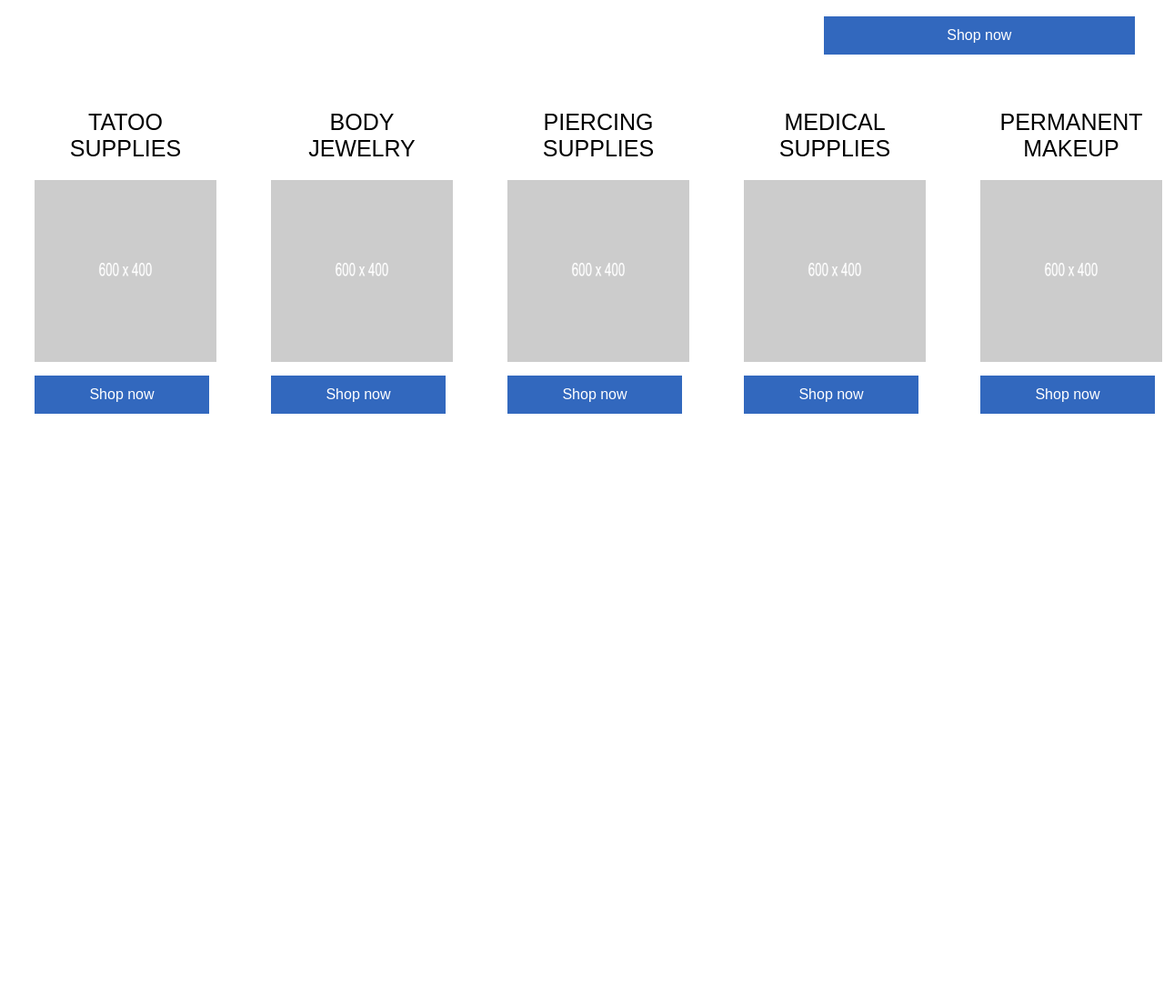
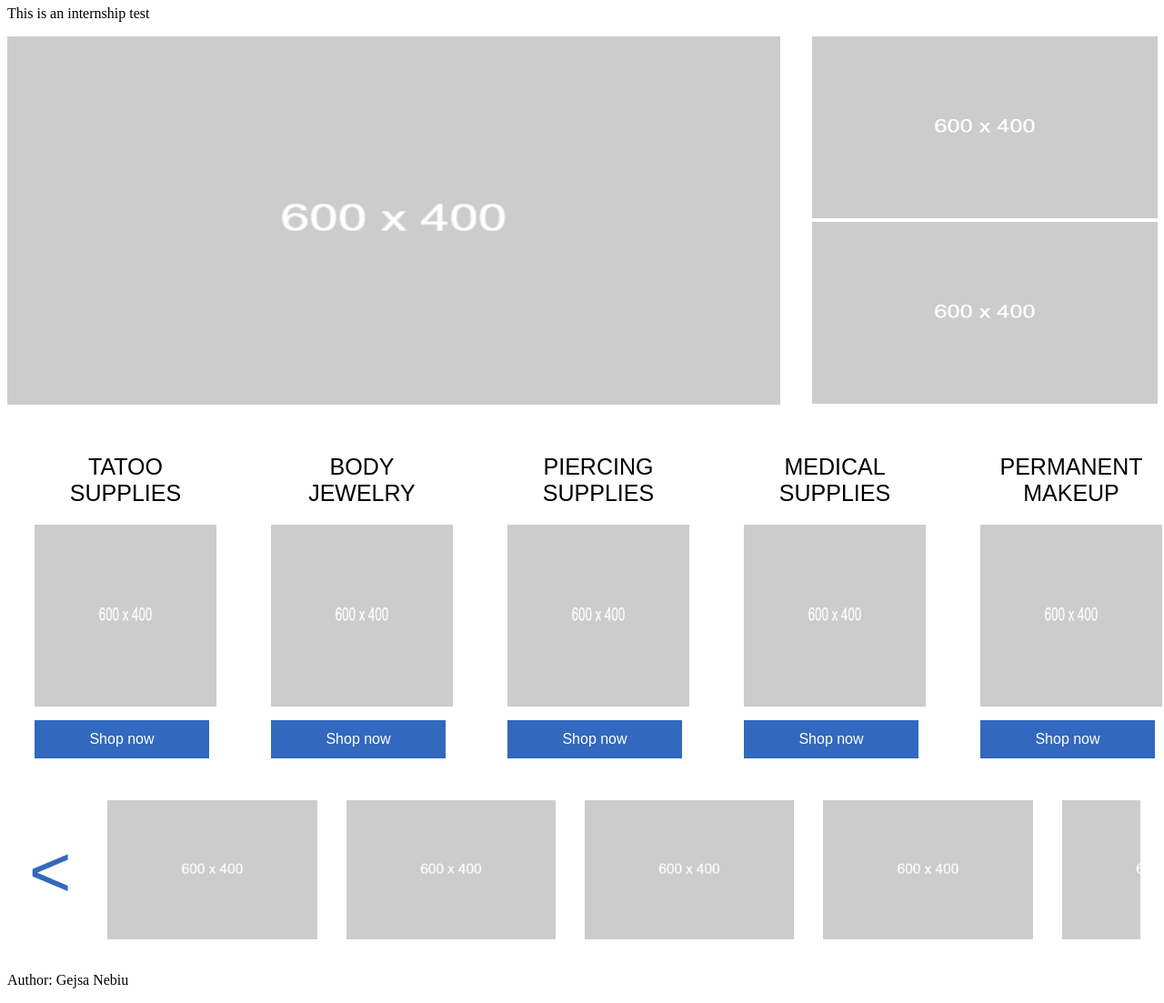
Before and after one commit to ge1s/Test_Gejsa_Nebiu, a plain HTML site: page index.html in a window 1280 px wide. Shown: the part 74-1177 px from the top of the page at 91% size. Before the commit the page ends 800 px from the top, so only its background shows below. Drawn offline with Linux system fonts and the light colour scheme; files whose address does not match are found by name.

Commit message:
solved the exam

```diff
--- a/CSS/styles.css
+++ b/CSS/styles.css
@@ -1,5 +1,6 @@
 .flex-container {
   display: flex;
+  flex-direction: row;
 }
 
 .flex-container div {
@@ -33,23 +34,82 @@
   margin-top: 11px;
 }
 
-.item1 {
-  grid-area: Grid1;
-}
-.item2 {
-  grid-area: Grid2;
-}
-.item3 {
-  grid-area: Grid3;
-}
 .grid-container {
   display: grid;
-  grid-template-areas:
-    "Grid1 Grid1 Grid1 Grid2"
-    "Grid1 Grid1 Grid1 Grid3";
-  gap: 10px;
-  padding: 10px;
+  grid-template-columns: 70% 30%;
 }
 
-@media only screen and (max-width: 600px) {
+.grid2 img {
+  height: 200px;
+  width: 380px;
 }
+
+.grid1 img {
+  height: 405px;
+  width: 850px;
+}
+
+.carousel-wrapper {
+  display: flex;
+  align-items: center;
+  justify-content: space-evenly;
+}
+.carousel {
+  width: 90vw;
+  display: flex;
+  overflow-x: scroll;
+  scroll-behavior: smooth;
+  scrollbar-width: none;
+}
+.carousel::-webkit-scrollbar {
+  display: none;
+}
+.item {
+  flex-basis: 20%;
+  flex-shrink: 0;
+  padding: 1rem;
+}
+.left,
+.right {
+  border: none;
+  background-color: transparent;
+  cursor: pointer;
+  color: #3268be;
+  font-size: 5rem;
+  overflow: hidden;
+  z-index: 100;
+}
+img {
+  width: 100%;
+}
+
+@media (max-width: 600px) {
+  .flex-container {
+    display: flex;
+    flex-direction: column;
+  }
+
+  .category img {
+    width: 500px;
+    height: 400px;
+  }
+
+  .shop-btn {
+    width: 98%;
+  }
+  .grid-container {
+    display: flex !important;
+    flex-direction: column;
+    text-align: center;
+  }
+
+  .grid2 img {
+    height: 400px;
+    width: 600px;
+  }
+
+  .grid1 img {
+    height: 400px;
+    width: 600px;
+  }
+}
--- a/index.html
+++ b/index.html
@@ -4,17 +4,28 @@
     <link rel="stylesheet" href="CSS/styles.css" />
   </head>
   <body>
+    <header>
+      <h1>Test_Gejsa_Nebiu</h1>
+      <p>This is an internship test</p>
+    </header>
     <div class="grid-container">
-      <div class="item1">
+      <div class="grid1">
         <div>
-          <button class="shop-btn">Shop now</button>
+          <img
+            src="C:\Users\geisa\OneDrive\Desktop\Test_Gejsa_Nebiu\images\dummy_600x400_ffffff_cccccc.png"
+            alt="Image 1"
+          />
         </div>
       </div>
-      <div class="item2">
-        <button class="shop-btn">Shop now</button>
-      </div>
-      <div class="item3">
-        <button class="shop-btn">Shop now</button>
+      <div class="grid2">
+        <img
+          src="C:\Users\geisa\OneDrive\Desktop\Test_Gejsa_Nebiu\images\dummy_600x400_ffffff_cccccc.png"
+          alt="Image 2"
+        />
+        <img
+          src="C:\Users\geisa\OneDrive\Desktop\Test_Gejsa_Nebiu\images\dummy_600x400_ffffff_cccccc.png"
+          alt="Image 3"
+        />
       </div>
     </div>
     <div class="flex-container">
@@ -59,5 +70,74 @@
         <button class="shop-btn">Shop now</button>
       </div>
     </div>
+    <div class="carousel-wrapper">
+      <button class="left"><</button>
+      <div class="carousel">
+        <div class="item">
+          <img
+            src="C:\Users\geisa\OneDrive\Desktop\Test_Gejsa_Nebiu\images\dummy_600x400_ffffff_cccccc.png"
+          />
+        </div>
+        <div class="item">
+          <img
+            src="C:\Users\geisa\OneDrive\Desktop\Test_Gejsa_Nebiu\images\dummy_600x400_ffffff_cccccc.png"
+          />
+        </div>
+        <div class="item">
+          <img
+            src="C:\Users\geisa\OneDrive\Desktop\Test_Gejsa_Nebiu\images\dummy_600x400_ffffff_cccccc.png"
+          />
+        </div>
+        <div class="item">
+          <img
+            src="C:\Users\geisa\OneDrive\Desktop\Test_Gejsa_Nebiu\images\dummy_600x400_ffffff_cccccc.png"
+          />
+        </div>
+        <div class="item">
+          <img
+            src="C:\Users\geisa\OneDrive\Desktop\Test_Gejsa_Nebiu\images\dummy_600x400_ffffff_cccccc.png"
+          />
+        </div>
+        <div class="item">
+          <img
+            src="C:\Users\geisa\OneDrive\Desktop\Test_Gejsa_Nebiu\images\dummy_600x400_ffffff_cccccc.png"
+          />
+        </div>
+        <div class="item">
+          <img
+            src="C:\Users\geisa\OneDrive\Desktop\Test_Gejsa_Nebiu\images\dummy_600x400_ffffff_cccccc.png"
+          />
+        </div>
+        <div class="item">
+          <img
+            src="C:\Users\geisa\OneDrive\Desktop\Test_Gejsa_Nebiu\images\dummy_600x400_ffffff_cccccc.png"
+          />
+        </div>
+        <div class="item">
+          <img
+            src="C:\Users\geisa\OneDrive\Desktop\Test_Gejsa_Nebiu\images\dummy_600x400_ffffff_cccccc.png"
+          />
+        </div>
+        <button class="right">></button>
+      </div>
+    </div>
+    <footer>
+      <p>Author: Gejsa Nebiu</p>
+    </footer>
+
+    <script>
+      let carousel = document.querySelector(".carousel");
+      let left = document.querySelector(".left");
+      let right = document.querySelector(".right");
+      let item = document.querySelector(".item");
+      (function () {
+        right.addEventListener("click", function (e) {
+          carousel.scrollLeft += item.clientWidth;
+        });
+        left.addEventListener("click", function () {
+          carousel.scrollLeft -= item.clientWidth;
+        });
+      });
+    </script>
   </body>
 </html>
```
